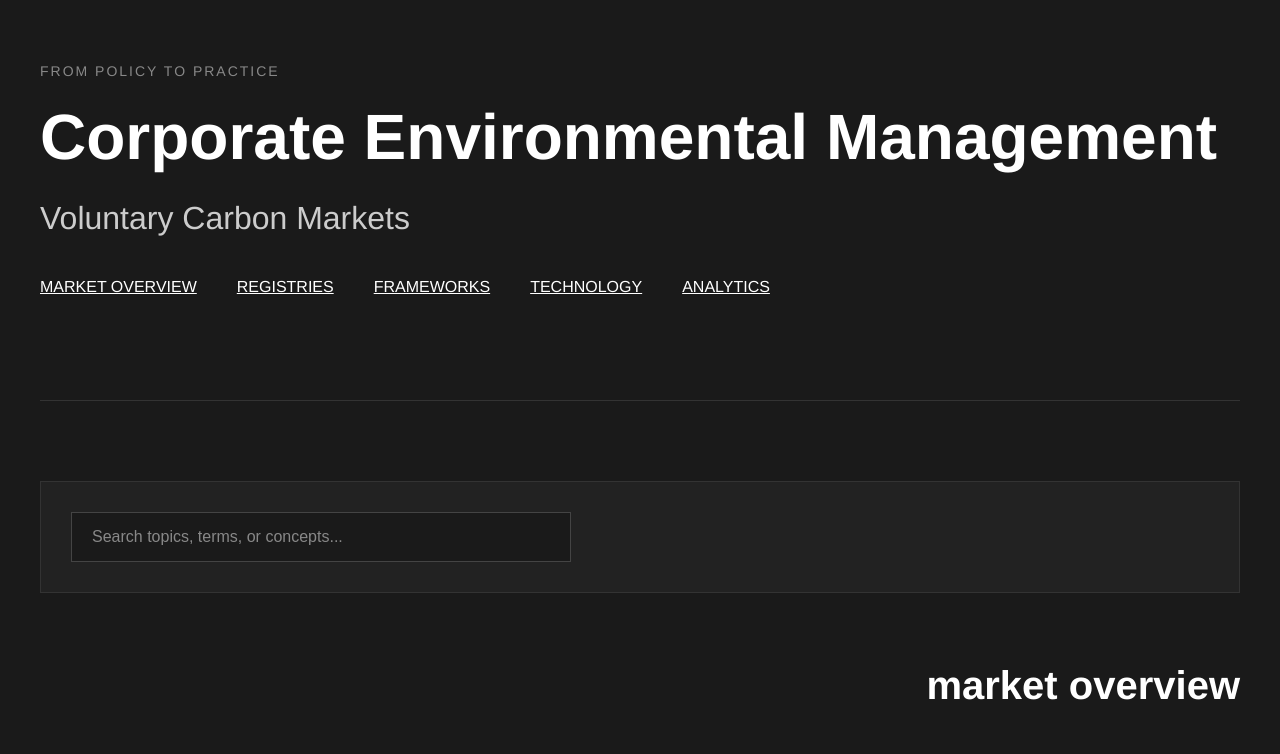
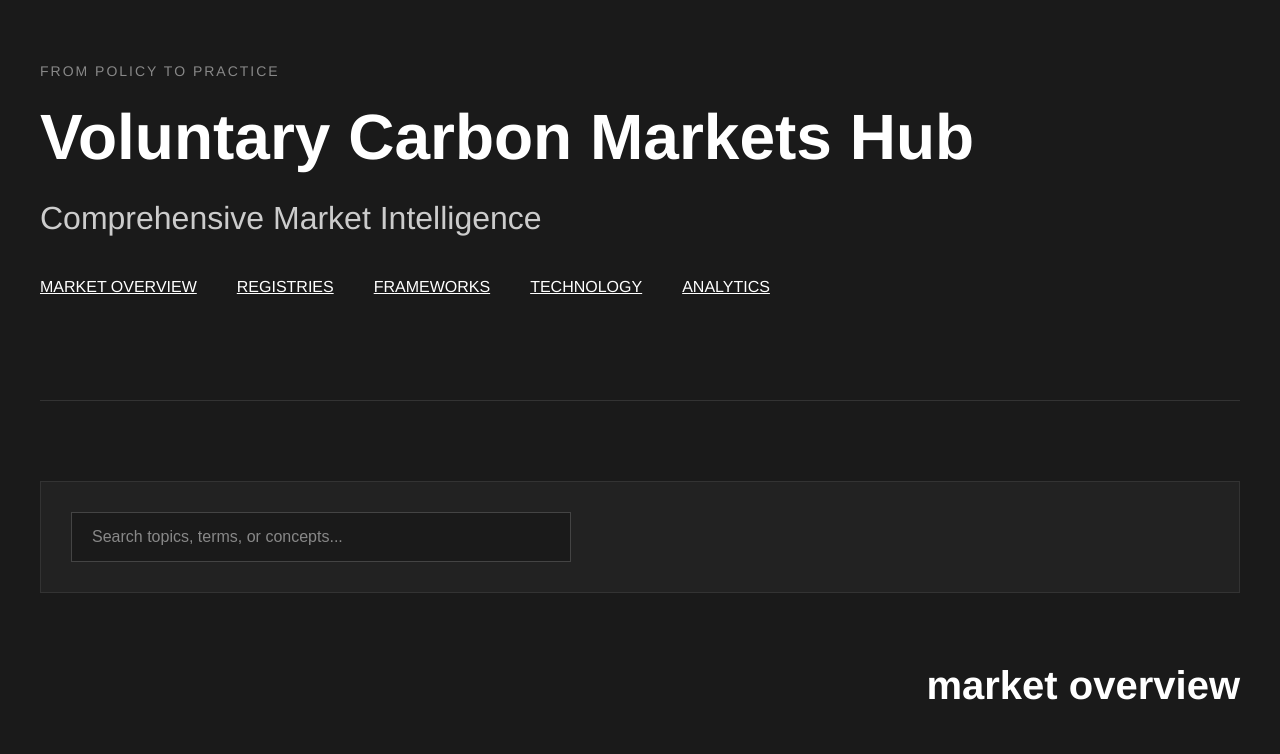
Before and after one commit to erikafreeman/environmental-mindmap, a plain HTML site: page index.html in a window 1280 px wide. Shown: the top 754 px of the page. Drawn offline with Linux system fonts and the light colour scheme.

Commit message:
Update index.html
updated title -- less ambiguous

```diff
--- a/index.html
+++ b/index.html
@@ -3,7 +3,7 @@
 <head>
     <meta charset="UTF-8">
     <meta name="viewport" content="width=device-width, initial-scale=1.0">
-    <title>Corporate Environmental Management</title>
+    <title>Voluntary Carbon Markets Hub</title>
     <style>
         * {
             margin: 0;
@@ -409,8 +409,8 @@
         <!-- Header -->
         <header class="header">
             <div class="header-tagline">FROM POLICY TO PRACTICE</div>
-            <h1>Corporate Environmental Management</h1>
-            <div class="header-subtitle">Voluntary Carbon Markets</div>
+            <h1>Voluntary Carbon Markets Hub</h1>
+            <div class="header-subtitle">Comprehensive Market Intelligence</div>
 
             <nav class="nav-section">
                 <div class="nav-links">
@@ -775,7 +775,7 @@
                 <a href="#registries" class="footer-link">REGISTRIES</a>
                 <a href="#frameworks" class="footer-link">FRAMEWORKS</a>
             </nav>
-            <p class="footer-text">Comprehensive framework for voluntary carbon markets and environmental management</p>
+            <p class="footer-text">Your comprehensive guide to voluntary carbon markets and environmental finance</p>
         </footer>
     </div>
 
```
